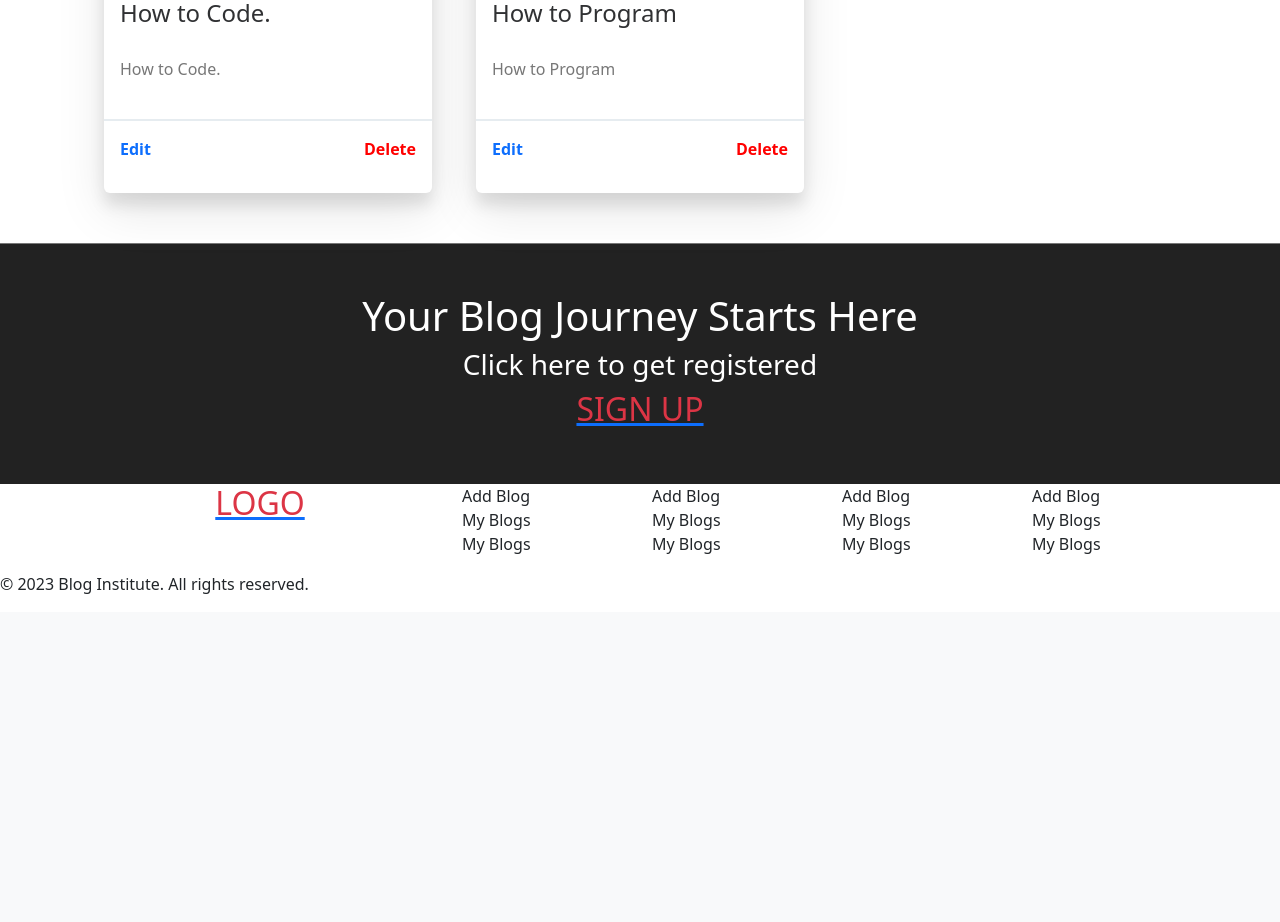
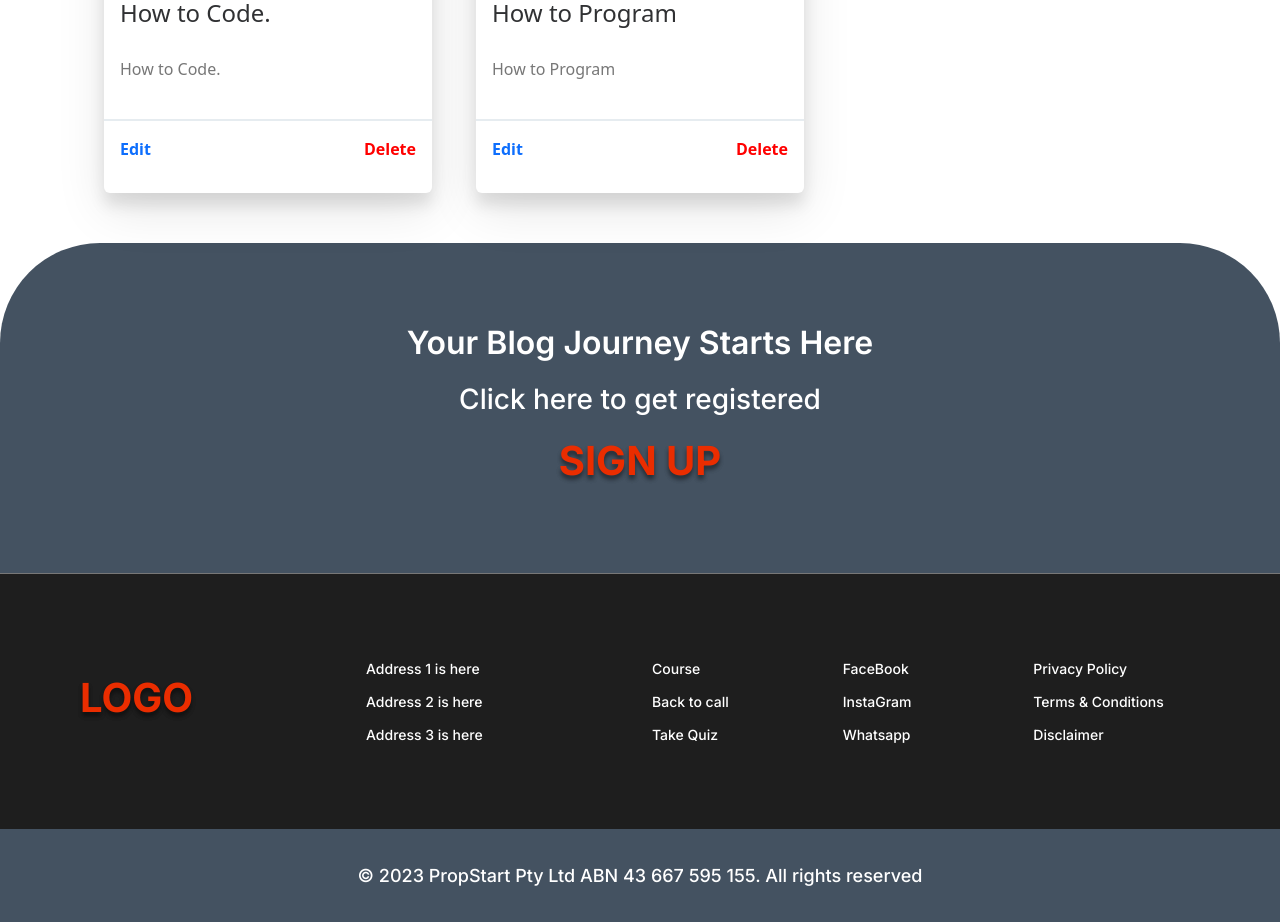
Before and after one commit to caleb1711/blog-institue, a Django app: page /myblogs/ in a window 1280 px wide. Shown: the part 509-1431 px from the top of the page. Before the commit the page ends 1103 px from the top, so only its background shows below. Run offline with Django 4.2, Linux system fonts and the light colour scheme; a user stored in the database is signed in; data comes from the database, SQL or seed files in the repository.

Commit message:
Footer design changes

```diff
--- a/static/css/style.css
+++ b/static/css/style.css
@@ -1,9 +1,9 @@
 @import url("https://fonts.googleapis.com/css2?family=Poppins&family=Roboto:wght@500&display=swap");
 @import url("https://fonts.googleapis.com/css2?family=Roboto&display=swap");
 @import url("https://fonts.googleapis.com/css2?family=Roboto:wght@700&display=swap");
-@import url('https://fonts.googleapis.com/css2?family=Inter:wght@500&display=swap');
-@import url('https://fonts.googleapis.com/css2?family=Inter:wght@600&display=swap');
-@import url('https://fonts.googleapis.com/css2?family=Inter:wght@700&display=swap');
+@import url("https://fonts.googleapis.com/css2?family=Inter:wght@500&display=swap");
+@import url("https://fonts.googleapis.com/css2?family=Inter:wght@600&display=swap");
+@import url("https://fonts.googleapis.com/css2?family=Inter:wght@700&display=swap");
 * {
   padding: 0;
   margin: 0;
@@ -13,7 +13,7 @@
   padding: 11px 24px;
 
 } */
-.main_header_container{
+.main_header_container {
   display: flex;
   justify-content: space-between;
   align-items: center;
@@ -29,10 +29,10 @@
   color: #445261;
   font-weight: 600;
   font-size: 36px;
-  font-family: 'Inter';
+  font-family: "Inter";
 }
 .main_header_text p {
-  font-family: 'Inter';
+  font-family: "Inter";
   margin-bottom: 0;
   font-size: 15px;
   font-weight: 500;
@@ -110,9 +110,10 @@
 
 .dropdown_menu_item {
   border-radius: 8px;
-  border: 1px solid var(--neutral-80-outline-light, #C6CBD2);
+  border: 1px solid var(--neutral-80-outline-light, #c6cbd2);
   background: #000;
-  box-shadow: 0px 1px 3px 0px rgba(90, 100, 114, 0.12), 0px 4px 8px 3px rgba(90, 100, 114, 0.08);
+  box-shadow: 0px 1px 3px 0px rgba(90, 100, 114, 0.12),
+    0px 4px 8px 3px rgba(90, 100, 114, 0.08);
   border: none;
 }
 .user_name_and_iamge {
@@ -123,7 +124,7 @@
 }
 
 .user_name_and_iamge h6 {
-  color: #0D4949;
+  color: #0d4949;
   font-family: Roboto;
   font-size: 16px;
   font-style: normal;
@@ -198,45 +199,174 @@
 .blog_card:hover .blog_card_image img {
   transform: translatey(-3%);
 }
-.dashboard_header{
+.dashboard_header {
   position: fixed;
   top: 0;
   width: 100%;
   z-index: 99;
   background-color: #fff;
 }
-.blog_container{
+.blog_container {
   margin-top: 10rem;
 }
-.blog_date{
+.blog_date {
   display: flex;
   justify-content: space-between;
-  padding:16px;
+  padding: 16px;
   border-top: 2px solid #e6ecf0;
 }
-.blog_date p{
+.blog_date p {
   color: #008584;
   font-size: 16px;
   font-weight: bold;
 }
 
-.footer{
-  background-color: #222222;
+.black-section {
+  background: #1e1e1e !important;
   border-top: 1px solid #777;
   color: white;
-  text-align: center;
-  padding: 15px 0px;
+  padding: 70px 80px;
 }
 .footer p {
   margin-bottom: 0px !important;
 }
-
-@media screen and (max-width: 1200px){
-  .blog_date p{
+.copy_right {
+  margin-bottom: 0px !important;
+  color: #fff !important;
+  font-family: "Inter";
+  font-size: 18px;
+  font-style: normal;
+  font-weight: 400;
+  line-height: normal;
+  text-align: center;
+}
+.logo-link-col {
+  display: flex;
+  align-items: center;
+}
+.copy_rightDiv {
+  background: #445261;
+  height: auto;
+  min-height: 93px;
+  display: flex;
+  align-items: center;
+  justify-content: center;
+}
+.list-unstyled li {
+  color: #fff;
+  font-family: "Inter";
+  font-size: 14px;
+  font-style: normal;
+  font-weight: 500;
+  line-height: normal;
+  margin-top: 1rem;
+}
+.logo-link {
+  text-decoration: none;
+}
+.logo-link h2 {
+  color: #ea2d00 !important;
+  text-shadow: 0px 4px 4px rgba(0, 0, 0, 0.25), 0px 4px 4px rgba(0, 0, 0, 0.25);
+  font-family: "Inter";
+  font-size: 40px;
+  font-style: normal;
+  font-weight: 700;
+  line-height: normal;
+}
+.footerText {
+  background-color: #445261;
+  border-radius: 100px 100px 0 0;
+  padding: 80px 20px;
+  display: flex;
+  flex-direction: column;
+  align-items: center;
+  justify-content: center;
+}
+.footerText h1 {
+  color: #fff;
+  font-family: "Inter";
+  font-size: 32px;
+  font-style: normal;
+  font-weight: 600;
+  line-height: normal;
+  margin-bottom: 20px;
+  text-align: center;
+}
+.footerText h3 {
+  color: #fff;
+  font-family: "Inter";
+  font-size: 28px;
+  font-style: normal;
+  font-weight: 400;
+  line-height: normal;
+  margin-bottom: 20px;
+  text-align: center;
+}
+.signup-link{
+  text-decoration: none;
+}
+.signup-link h2 {
+  text-align: center;
+  color: #ea2d00 !important;
+  text-shadow: 0px 4px 4px rgba(0, 0, 0, 0.25), 0px 4px 4px rgba(0, 0, 0, 0.25);
+  font-family: "Inter";
+  font-size: 40px;
+  font-style: normal;
+  font-weight: 700;
+  line-height: normal;
+}
+@media screen and (max-width: 1200px) {
+  .blog_date p {
     font-size: 15px;
   }
 }
+@media screen and (max-width: 992px) {
+  .black-section {
+    padding: 60px 48px;
+  }
+}
+@media screen and (max-width: 768px) {
+  .logo-link-col {
+    align-items: start;
+  }
+  .list-unstyled {
+    margin-bottom: 3rem;
+  }
+}
 @media screen and (max-width: 578px) {
+  .footerText {
+    border-radius: 70px 70px 0 0;
+    padding: 60px 20px;
+}
+  .footerText h1 {
+    font-size: 28px;
+    margin-bottom: 15px;
+  }
+  .footerText h3 {
+    font-size: 24px;
+    margin-bottom: 15px;
+  }
+  .signup-link h2 {
+    font-size: 30px;
+  }
+  .logo-link-col {
+    justify-content: center;
+  }
+  .list-unstyled li {
+    text-align: center;
+  }
+  .black-section {
+    padding: 50px 26px;
+  }
+  .copy_right {
+    font-size: 15px;
+  }
+  .copy_rightDiv {
+    min-height: 65px;
+  }
+  .list-unstyled {
+    margin-bottom: 2rem;
+  }
   .account_input {
     min-height: 46px;
     min-width: 260px;
@@ -246,7 +376,7 @@
     min-width: 278px;
     margin-top: 7px;
   }
-  .dropdown_menu_item{
+  .dropdown_menu_item {
     min-width: 130px;
   }
 }
--- a/templates/footer.html
+++ b/templates/footer.html
@@ -15,78 +15,78 @@
   </head>
   <body>
     <!-- footer section  Start-->
-    <footer class="">
+    <footer class="footer">
         <div class="red-section" ></div>
-        <div class="p-5 footer">
+        <div class="footerText">
             <h1>Your Blog Journey Starts Here</h1>
             <h3>Click here to get registered</h3>
             <a href="{% url 'signup' %}" class="signup-link"><h2 class="text-danger">SIGN UP</h2></a>
         </div>
         <div class="black-section">
-            <div class="container">
             <div class="row">
-                    <div class="col-4 text-center">
+                <div class="col-lg-3 col-md-3 col-sm-4 logo-link-col">
                     <a href="{% url 'home' %}" class="logo-link">
                         <h2 class="text-danger">LOGO</h2>
                     </a>
                 </div>
-                    <div class="col-2">
+                <div class="col-lg-3 col-md-3 col-sm-4">
                     <ul class="list-unstyled">
                         <li>
-                                <a href="{% url 'addblog' %}" class="nav-link">Add Blog</a>
+                            <a href="{% url 'addblog' %}" class="nav-link">Address  1 is here</a>
                         </li>
                         <li>
-                                <a href="{% url 'myblogs' %}" class="nav-link">My Blogs</a>
+                            <a href="{% url 'myblogs' %}" class="nav-link">Address  2 is here</a>
                         </li>
                         <li>
-                                <a href="{% url 'myblogs' %}" class="nav-link">My Blogs</a>
+                            <a href="{% url 'myblogs' %}" class="nav-link">Address  3 is here</a>
                         </li>
                     </ul>
                 </div>
-                    <div class="col-2">
+                <div class="col-lg-2 col-md-2 col-sm-4 col-12">
                     <ul class="list-unstyled">
                         <li>
-                                <a href="{% url 'addblog' %}" class="nav-link">Add Blog</a>
+                            <a href="{% url 'addblog' %}" class="nav-link">Course</a>
                         </li>
                         <li>
-                                <a href="{% url 'myblogs' %}" class="nav-link">My Blogs</a>
+                            <a href="{% url 'myblogs' %}" class="nav-link">Back to call</a>
                         </li>
                         <li>
-                                <a href="{% url 'myblogs' %}" class="nav-link">My Blogs</a>
+                            <a href="{% url 'myblogs' %}" class="nav-link">Take Quiz</a>
                         </li>
                     </ul>
                 </div>
-                    <div class="col-2">
+                <div class="col-lg-2 col-md-2 col-sm-4 col-12">
                     <ul class="list-unstyled">
                         <li>
-                                <a href="{% url 'addblog' %}" class="nav-link">Add Blog</a>
+                            <a href="{% url 'addblog' %}" class="nav-link">FaceBook</a>
                         </li>
                         <li>
-                                <a href="{% url 'myblogs' %}" class="nav-link">My Blogs</a>
+                            <a href="{% url 'myblogs' %}" class="nav-link">InstaGram</a>
                         </li>
                         <li>
-                                <a href="{% url 'myblogs' %}" class="nav-link">My Blogs</a>
+                            <a href="{% url 'myblogs' %}" class="nav-link">Whatsapp</a>
                         </li>
                     </ul>
                 </div>
-                    <div class="col-2">
+                <div class="col-lg-2 col-md-2 col-sm-4 col-12">
                     <ul class="list-unstyled">
                         <li>
-                                <a href="{% url 'addblog' %}" class="nav-link">Add Blog</a>
+                            <a href="{% url 'addblog' %}" class="nav-link">Privacy Policy</a>
                         </li>
                         <li>
-                                <a href="{% url 'myblogs' %}" class="nav-link">My Blogs</a>
+                            <a href="{% url 'myblogs' %}" class="nav-link">Terms & Conditions</a>
                         </li>
                         <li>
-                                <a href="{% url 'myblogs' %}" class="nav-link">My Blogs</a>
+                            <a href="{% url 'myblogs' %}" class="nav-link">Disclaimer</a>
                         </li>
                     </ul>
                 </div>
             </div>
         </div>
+
+       <div class="copy_rightDiv">
+        <p class="copy_right">© 2023 PropStart Pty Ltd ABN 43 667 595 155. All rights reserved</p>
        </div>
-
-        <p class="copy_right">&copy; 2023 Blog Institute. All rights reserved.</p>
     </footer>
 
   </body>
```
Lines whose indentation alone changed are shown as unchanged.
